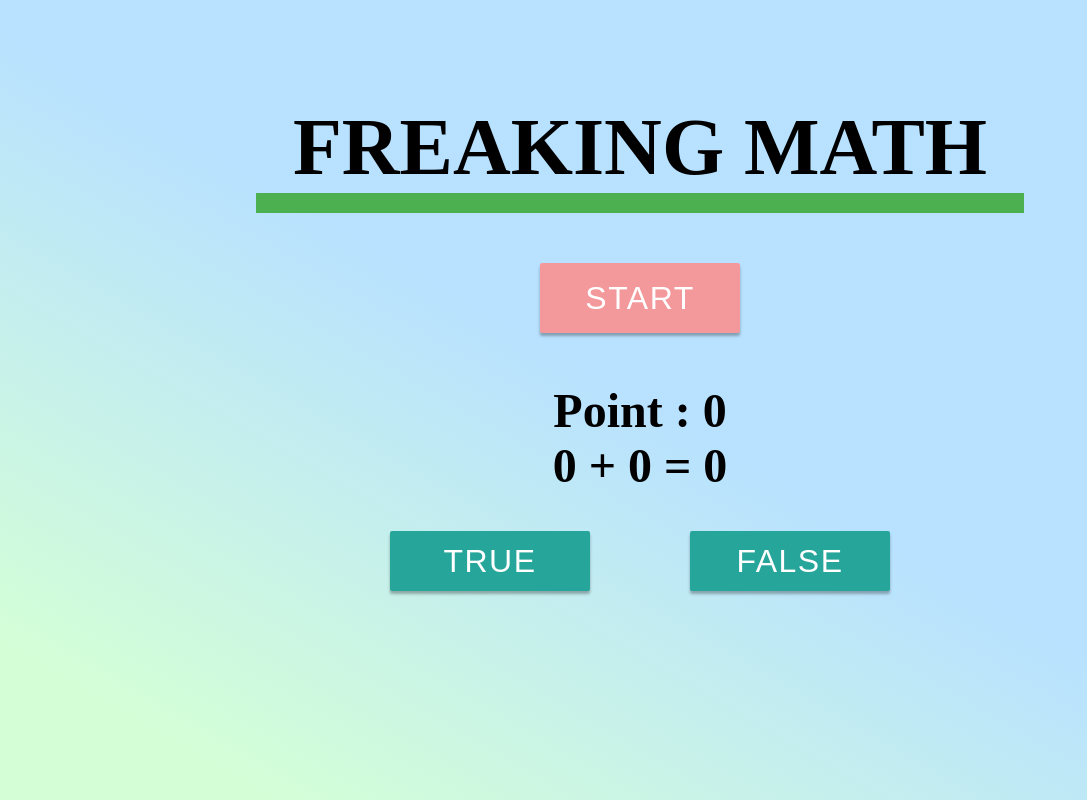
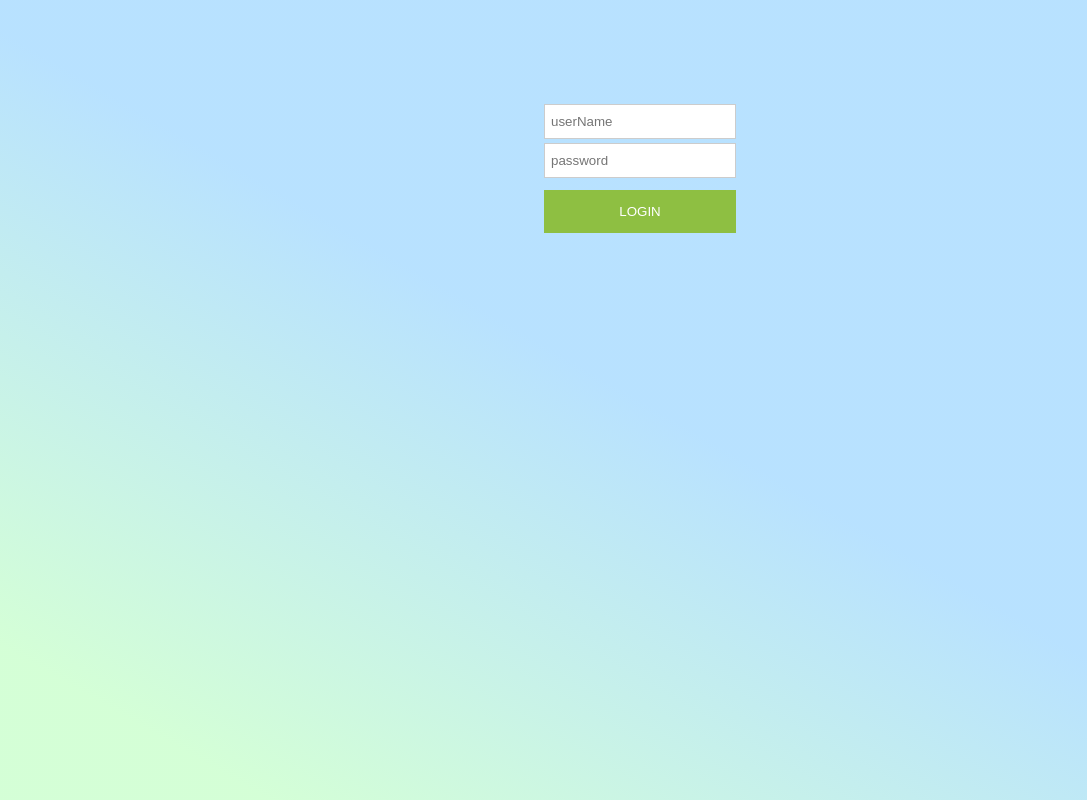
Before and after one commit to sogun1998/Freaking-Math, a React (Create React App) app: page / in a window 1280 px wide. Shown: the whole page, without its empty margins (0-1087 px from the left). Built offline with nearby package versions, Linux system fonts and the light colour scheme.

Commit message:
fix-conflict

```diff
--- a/src/App.js
+++ b/src/App.js
@@ -3,16 +3,69 @@ import Control from "./Control.js";
 
 import './App.css';
 import './decoration.css';
+import LoginForm from "./LoginForm/LoginForm";
 
 class App extends Component {
-  render(){
-  return (
-    <div >
-      <span class="name">FREAKING MATH</span><br/>
 
-      <Control/>
-    </div>
-  );
+  constructor(props) {
+    super(props);
+    this.state = {
+      loginUser: '',
+      userList: [
+        {
+          userName: "zovivo",
+          password: "123456"
+        },
+        {
+          userName: "sogun1998",
+          password: "123456"
+        },
+      ],
+    };
+    this.handleLogin = this.handleLogin.bind(this)
+  }
+
+  checkLoginSuccess(user) {
+    let isSuccess = 0;
+    this.state.userList.map((ele, index) => {
+      if (ele.userName === user.userName) {
+        if (ele.password === user.password)
+          isSuccess = 1;
+      }
+    })
+    return isSuccess;
+  }
+
+  handleLogin(user) {
+    console.log(this.state);
+    console.log("user: " + user.userName);
+    console.log("password: " + user.password);
+    if (this.checkLoginSuccess(user) != 1) {
+      alert("Wrong userName or password !");
+      return;
+    } else {
+      this.setState({ loginUser: user.userName })
+    }
+    this.render();
+  }
+
+  render() {
+    if (this.state.loginUser === '') {
+      return (
+        <div className="App">
+          <LoginForm onSubmit={this.handleLogin}
+          />
+        </div>
+      );
+    } else {
+      return (
+        <div >
+          <span class="name">FREAKING MATH</span><br />
+
+          <Control />
+        </div>
+      );
+    }
   }
 }
 
--- /dev/null
+++ b/src/LoginForm/LoginForm.css
@@ -0,0 +1,52 @@
+.LoginForm {
+  width: 50%;
+  margin: 0 auto;
+  }
+        input[type=text]{
+        width: 30%;
+        padding: 9px 6px;
+        margin: 2px 0;
+        display: inline-block;
+        border: 1px solid #ccc;
+        box-sizing: border-box;
+        }
+        input[type=password]{
+        width: 30%;
+        padding: 9px 6px;
+        margin: 2px 0;
+        display: inline-block;
+        border: 1px solid #ccc;
+        box-sizing: border-box;
+        }
+        input[type=textarea]{
+        width: 30%;
+        padding: 9px 6px;
+        margin: 8px 0;
+        display: inline-block;
+        border: 1px solid #ccc;
+        box-sizing: border-box;
+        }
+        button {
+        background-color: #8ebf42;
+        color: white;
+        padding: 14px 0;
+        margin: 10px 0;
+        border: none;
+        cursor: grabbing;
+        width: 30%;
+        }
+        h1 {
+        text-align:center;
+        fone-size:18;
+        }
+        button:hover {
+        opacity: 0.8;
+        }
+        .formcontainer {
+        text-align: left;
+        margin: 24px 50px 12px;
+        }
+        .container {
+        padding: 16px 0;
+        text-align:left;
+        }
--- /dev/null
+++ b/src/LoginForm/LoginForm.js
@@ -0,0 +1,72 @@
+import React, { Component } from 'react';
+import './LoginForm.css';
+
+class LoginForm extends Component {
+  constructor(props) {
+    super(props)
+    this.state = {
+      userName: "",
+      password: "",
+    }
+    this.handleChangeUserName = this.handleChangeUserName.bind(this)
+    this.handleChangePassword = this.handleChangePassword.bind(this)
+    this.handleSubmit = this.handleSubmit.bind(this)
+  }
+
+  handleChangeUserName(event) {
+    this.setState({ userName: event.target.value })
+  }
+  handleChangePassword(event) {
+    this.setState({ password: event.target.value })
+  }
+  handleSubmit(event) {
+    if(this.state.userName.trim() ==='' ){
+      alert("userName is invalid !");
+      return;
+    }
+    if(this.state.password.trim() ==='' ){
+      alert("password is invalid !");
+      return;
+    }
+    this.props.onSubmit(this.state)
+    this.setState({
+      userName: "",
+      password: "",
+    })
+  }
+
+  render() {
+    return (
+      <div className="LoginForm">
+        <div>
+          <input
+            type="text"
+            className="userName"
+            placeholder="userName"
+            value={this.state.userName}
+            onChange={this.handleChangeUserName}
+          />
+        </div>
+        <div>
+          <input
+            type="password"
+            className="password"
+            placeholder="password"
+            value={this.state.password}
+            onChange={this.handleChangePassword}
+          />
+        </div>
+        <div>
+          <button
+            className="button"
+            onClick={this.handleSubmit}
+          >
+            LOGIN
+          </button>
+        </div>
+      </div>
+    )
+  }
+}
+
+export default LoginForm;
```
